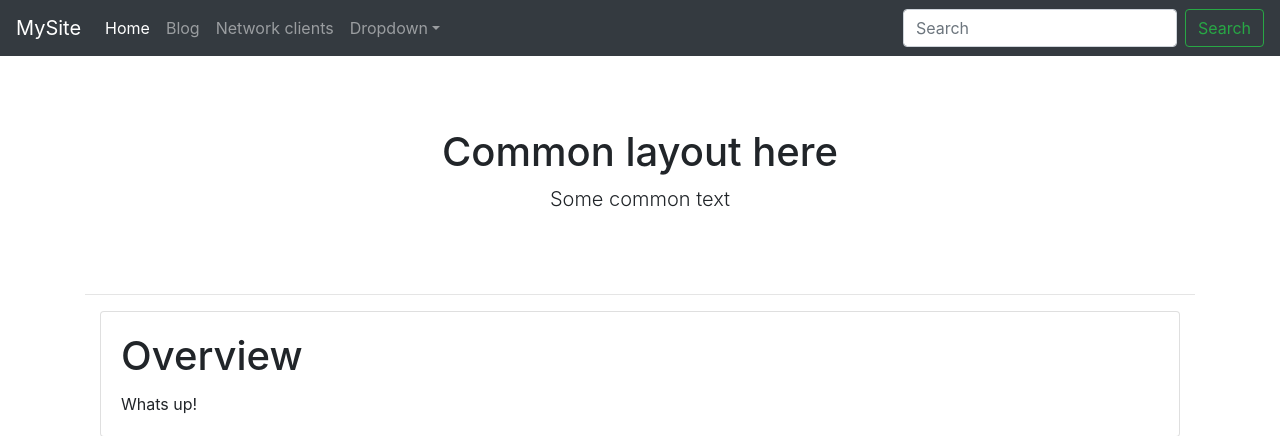
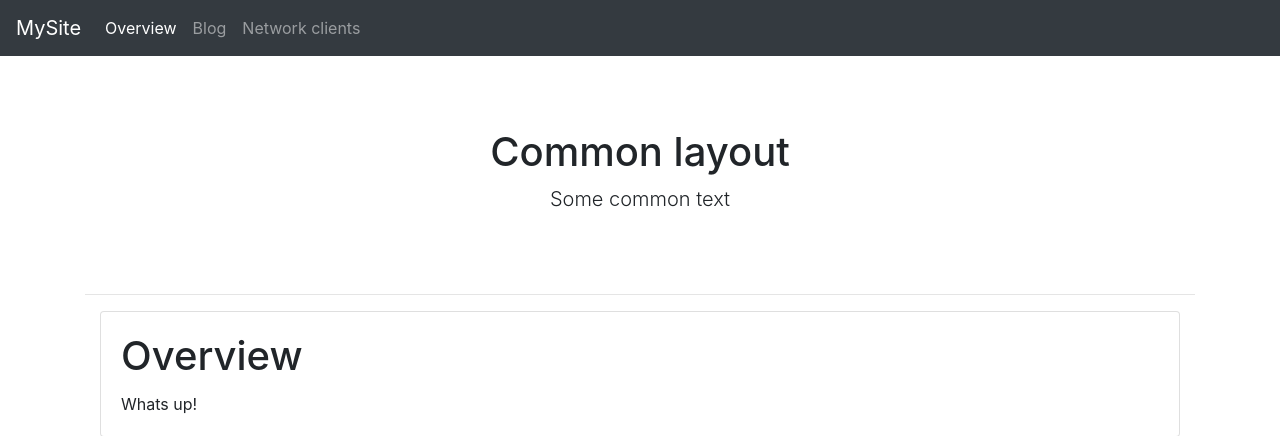
Before and after one commit to hmm01i/mysite, a Flask app: page / in a window 1280 px wide. Shown: the top 436 px of the page. Run offline with Flask 2, Linux system fonts and the light colour scheme; parts of the project's set-up code (start-up, migrations or seed data) failed here and were passed over; some libraries are stand-ins or nearby versions.

Commit message:
applicable nav bar

```diff
--- a/mysite/templates/layout.html
+++ b/mysite/templates/layout.html
@@ -19,7 +19,7 @@
   <body>
 
     <nav class="navbar navbar-expand-md navbar-dark bg-dark fixed-top">
-      <a class="navbar-brand" href="#">MySite</a>
+      <a class="navbar-brand" href="/">MySite</a>
       <button class="navbar-toggler" type="button" data-toggle="collapse" data-target="#navbarsExampleDefault" aria-controls="navbarsExampleDefault" aria-expanded="false" aria-label="Toggle navigation">
         <span class="navbar-toggler-icon"></span>
       </button>
@@ -27,7 +27,7 @@
       <div class="collapse navbar-collapse" id="navbarsExampleDefault">
         <ul class="navbar-nav mr-auto">
           <li class="nav-item active">
-            <a class="nav-link" href="/">Home <span class="sr-only">(current)</span></a>
+            <a class="nav-link" href="/">Overview</a>
           </li>
           <li class="nav-item">
             <a class="nav-link" href="/blog">Blog</a>
@@ -35,26 +35,14 @@
           <li class="nav-item">
             <a class="nav-link" href="/clients">Network clients</a>
           </li>
-          <li class="nav-item dropdown">
-            <a class="nav-link dropdown-toggle" id="dropdown01" data-toggle="dropdown" aria-haspopup="true" aria-expanded="false">Dropdown</a>
-            <div class="dropdown-menu" aria-labelledby="dropdown01">
-              <a class="dropdown-item" href="#">Action</a>
-              <a class="dropdown-item" href="#">Another action</a>
-              <a class="dropdown-item" href="#">Something else here</a>
-            </div>
-          </li>
         </ul>
-        <form class="form-inline my-2 my-lg-0">
-          <input class="form-control mr-sm-2" type="text" placeholder="Search" aria-label="Search">
-          <button class="btn btn-outline-success my-2 my-sm-0" type="submit">Search</button>
-        </form>
       </div>
     </nav>
 
     <main role="main" class="container">
 
       <div class="starter-template">
-        <h1>Common layout here</h1>
+        <h1>Common layout</h1>
         <p class="lead">Some common text</p>
       </div>
       <hr>
```
